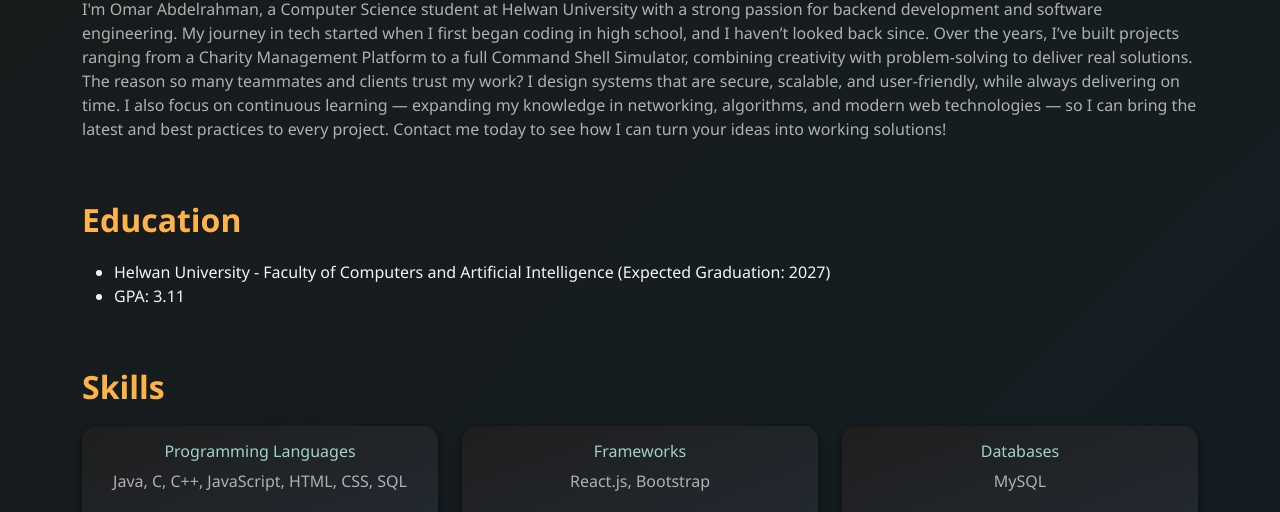
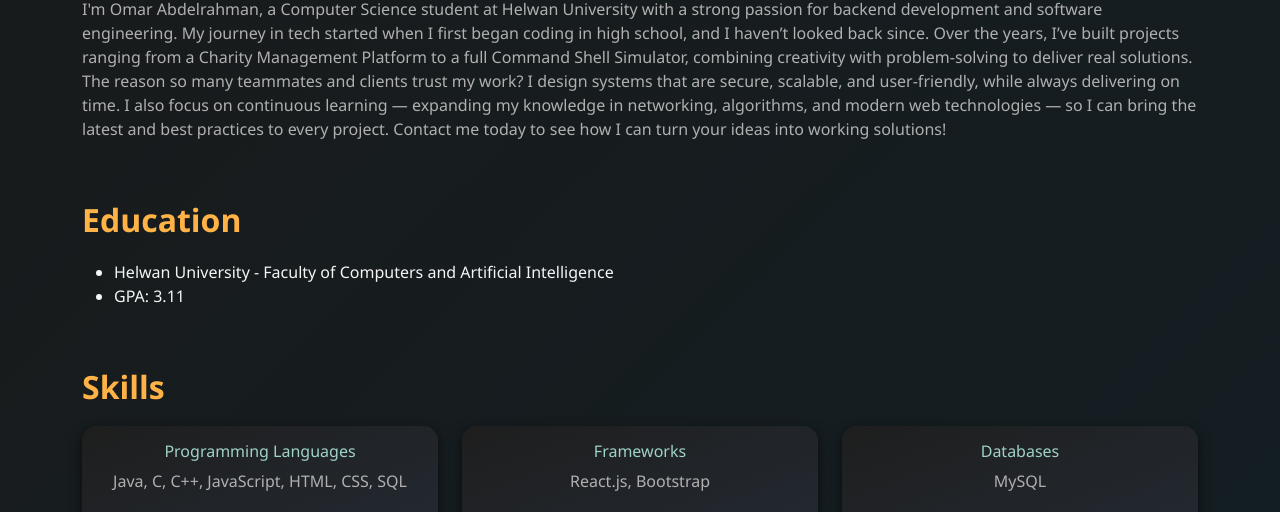
Before and after one commit to omar-elbashary/portfolio, a plain HTML site: page index.html in a window 1280 px wide. Shown: the part 581-1093 px from the top of the page. Drawn offline with nearby package versions, Linux system fonts and the light colour scheme.

Commit message:
Update index.html

```diff
--- a/index.html
+++ b/index.html
@@ -59,7 +59,7 @@
       <ul class="fade-target">
         <li>
           Helwan University - Faculty of Computers and Artificial Intelligence
-          (Expected Graduation: 2027)
+
         </li>
         <li>GPA: 3.11</li>
       </ul>
```
